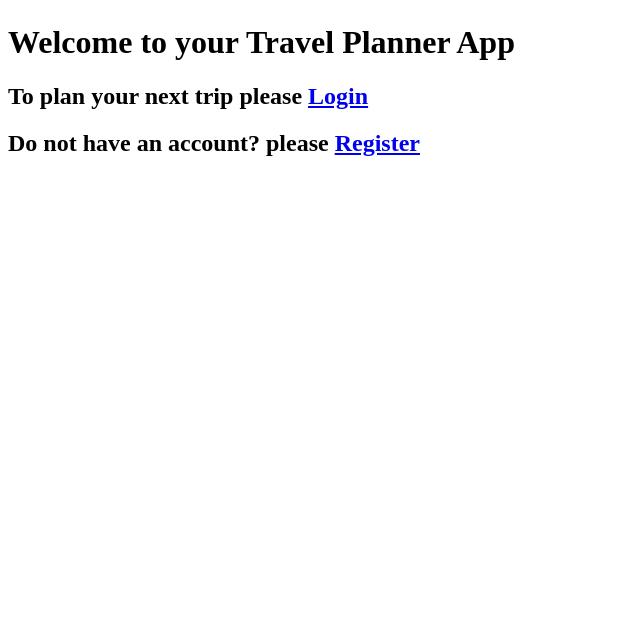
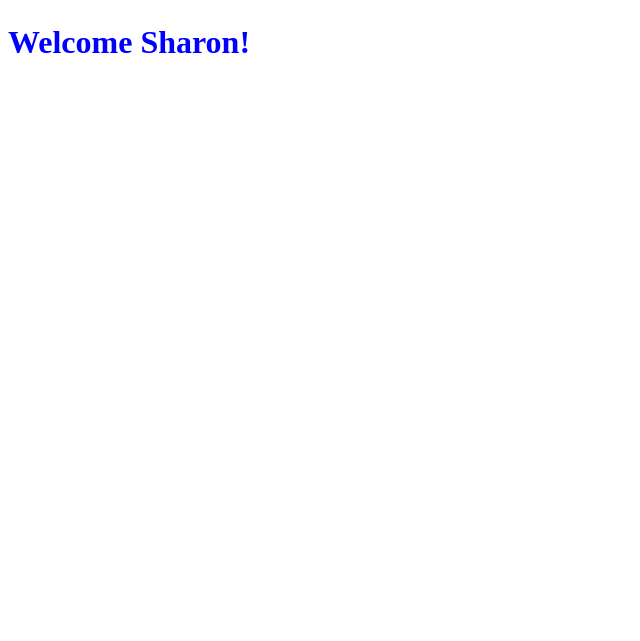
Before and after one commit to SamPom100/CS411_Project, a Flask app: page / in a window 1280 px wide. Shown: the part 159-800 px from the top of the page, without its empty margins (0-640 px from the left). Run offline with Flask 2, Linux system fonts and the light colour scheme; the visitor is signed in with stand-in values (Sample User, id 1); data comes from the database, SQL or seed files in the repository.

Commit message:
Fixed Google OAUTH, Adjusted webpage organization

```diff
--- a/src/app.py
+++ b/src/app.py
@@ -76,10 +76,10 @@
 flow = Flow.from_client_secrets_file(
 	client_secrets_file = client_secret_file,
 	scopes = ["https://www.googleapis.com/auth/userinfo.profile","https://www.googleapis.com/auth/userinfo.email", "openid"],
-	redirect_uri = "127.0.0.1:5000/callback"
+	redirect_uri = "http://127.0.0.1:5000/callback"
 )
 
-def require_login(function):
+def require_google_login(function):
 	def wrapper(*args, **kwargs):
 		if "google_id" not in session:
 			return abort(401) # Login is needed
@@ -97,11 +97,11 @@
 @app.route('/callback')
 def callback():
 	flow.fetch_token(authorization_response=request.url)
-	if not session['state'] == request.args["state"]:
+	if not session["state"] == request.args["state"]:
 		abort(500)
 
 	creds = flow.credentials
-	request_sess = request.session()
+	request_sess = requests.session()
 	cached_sess = cachecontrol.CacheControl(request_sess)
 	token_req = google.auth.transport.requests.Request(session=cached_sess)
 
@@ -113,6 +113,7 @@
 
 	session["google_id"] = id_data.get("sub")
 	session["name"] = id_data.get("name")
+
 	return redirect("/protected_area")
 
 
@@ -126,10 +127,10 @@
 	session["google_id"] = "Test"
 	return flask.redirect("/protected_area")
 
-@require_login
+@require_google_login
 @app.route('/protected_area')
 def protected_area():
-	return "<h1> Hi </h1>"
+	return redirect("/")
 
 
 
@@ -208,12 +209,13 @@
 	else:
 		return True
 
-
+@require_google_login or flask_login.login_required
 @app.route("/profile")
-@flask_login.login_required
 def protected():
-	return render_template('profile.html', name=flask_login.current_user.id)
-
+	try:
+		return render_template('profile.html', name=flask_login.current_user.id)
+	except:
+		return render_template("profile.html", name=session["name"])
 # This method executes before any API request
 @app.before_request
 def before_request():
@@ -233,7 +235,7 @@
 			return render_template('destination.html', city = request.form.get('city'), funTodo = response['name'], address = response['address'], rating = response['rating'], category = str(response['category']))
 		except:
         	# showing the error message
-			return render_template('search.html')
+			return render_template('search.html') + "<h3 style = \"color: #ff0000\">An error occured loading up travel recommendations for the city provided</h3>"
 
 # Weather API
 @app.route("/weather", methods=['GET'])
@@ -249,7 +251,7 @@
             return render_template('weather_ret.html', city = request.form.get('city'), temperature = response.json()['main']['temp'], feels_like = response.json()['main']['feels_like'])
         else:
         # showing the error message
-            return render_template('weather.html') + "<h3 style = \"color: #ff0000\">An error occured loading up the city provided</h3>\""
+            return render_template('weather.html') + "<h3 style = \"color: #ff0000\">An error occured loading up the weather for the city provided</h3>"
 
 
 
@@ -262,7 +264,10 @@
 #http://127.0.0.1:5000/ the default return value
 @app.route("/")
 def hello_world():
-  return render_template('home.html')
+	try: #check if google logined
+		return render_template('profile.html') + "<h1 style = \"color: #0000ff\"> "+ f"Welcome {session['name']}!" + "</h1>"
+	except:
+		return render_template('home.html') + "<h1 style = \"color: #ff0000\"> You need to log in! </h1>"
 
 # run the flask app from Python file running
 if __name__ == "__main__":
--- a/src/templates/home.html
+++ b/src/templates/home.html
@@ -121,9 +121,7 @@
     <ul>
       <li><a href="/login">Sign In</a></li>
       <li><a href="/google_login">Google Sign In</a></li>
-      <li><a href="/google_logout">Google Sign Out</a></li>
-      <li style="float:right"><a class="active" href="/weather">Weather</a></li>
-      <li style="float:right"><a class="active" href="/search">Travel Search</a></li>
+
 
 </ul>
 
--- a/src/templates/profile.html
+++ b/src/templates/profile.html
@@ -120,6 +120,7 @@
 
      <ul>
       <li><a href="/logout">Sign Out</a></li>
+      <li><a href="/google_logout">Google Sign Out</a></li>
       <li style="float:right"><a class="active" href="/weather">Weather</a></li>
       <li style="float:right"><a class="active" href="/search">Travel Search</a></li>
 
--- a/src/templates/search.html
+++ b/src/templates/search.html
@@ -130,6 +130,7 @@
   <ul>
     <li><a href="/profile">Profile</a></li>
     <li><a href="/logout">Sign Out</a></li>
+    <li><a href="/google_logout">Google Sign Out</a></li>
       <li style="float:right"><a class="active" href="/weather">Weather</a></li>
       <li style="float:right"><a class="active" href="/search">Travel Search</a></li>
 
--- a/src/templates/weather.html
+++ b/src/templates/weather.html
@@ -127,6 +127,7 @@
   <ul>
     <li><a href="/profile">Profile</a></li>
     <li><a href="/logout">Sign Out</a></li>
+    <li><a href="/google_logout">Google Sign Out</a></li>
       <li style="float:right"><a class="active" href="/weather">Weather</a></li>
       <li style="float:right"><a class="active" href="/search">Travel Search</a></li>
 
```
